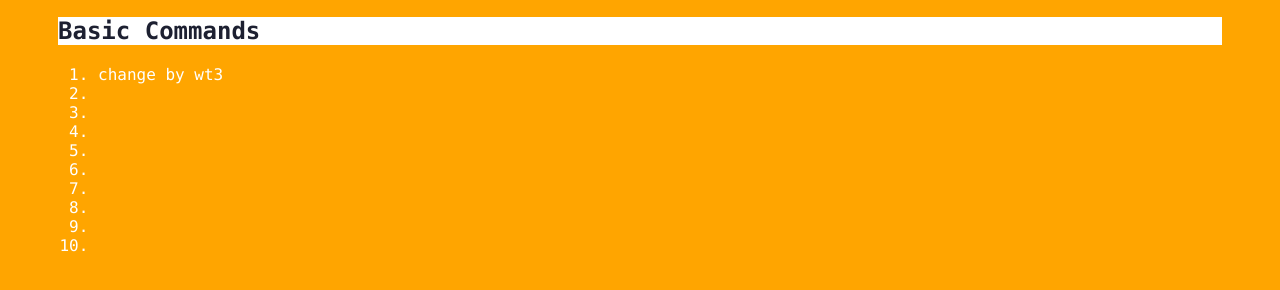
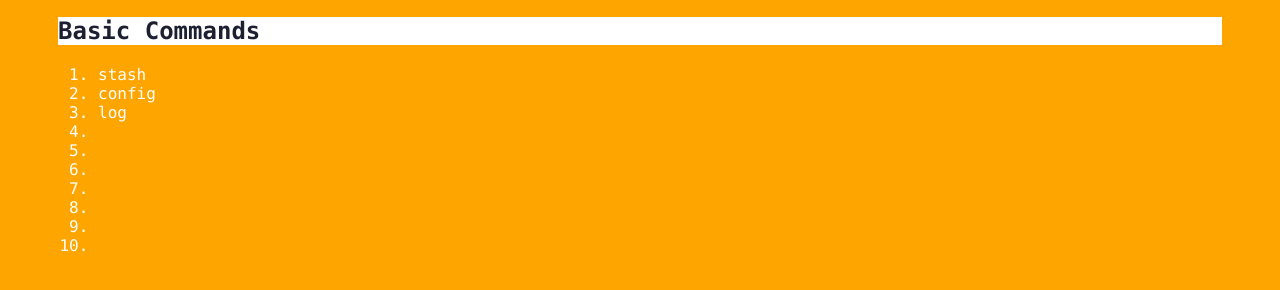
Before and after one commit to wanf425/git_learning, a plain HTML site: page index.html in a window 1280 px wide. Both pictures are taken after a click on the element "Basic Commands". Shown: the part 276-566 px from the top of the page. Drawn offline with Linux system fonts and the light colour scheme.

Commit message:
change before wt1

```diff
--- a/index.html
+++ b/index.html
@@ -29,9 +29,9 @@
         <div class="accordion"><h1>Basic Commands</h1></div>
             <div class="panel">
                 <ol>
-                    <li>change by wt3</li>
-                    <li></li>
-                    <li></li>
+                    <li>stash</li>
+                    <li>config</li>
+                    <li>log</li>
                     <li></li>
                     <li></li>
                     <li></li>
```
